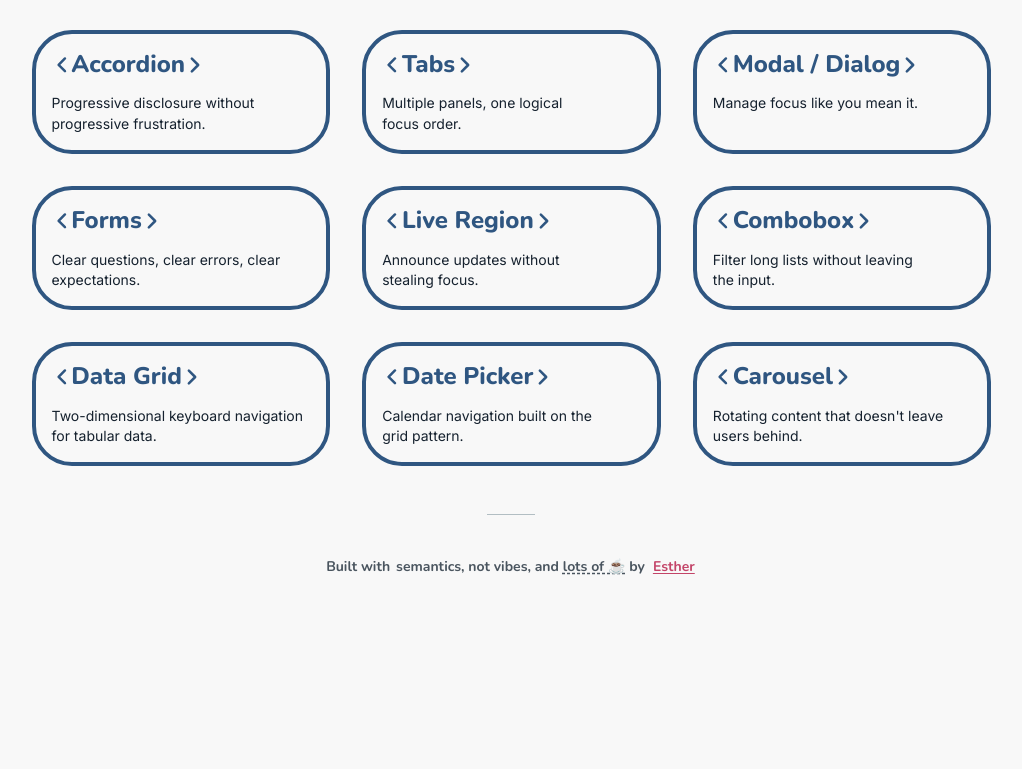
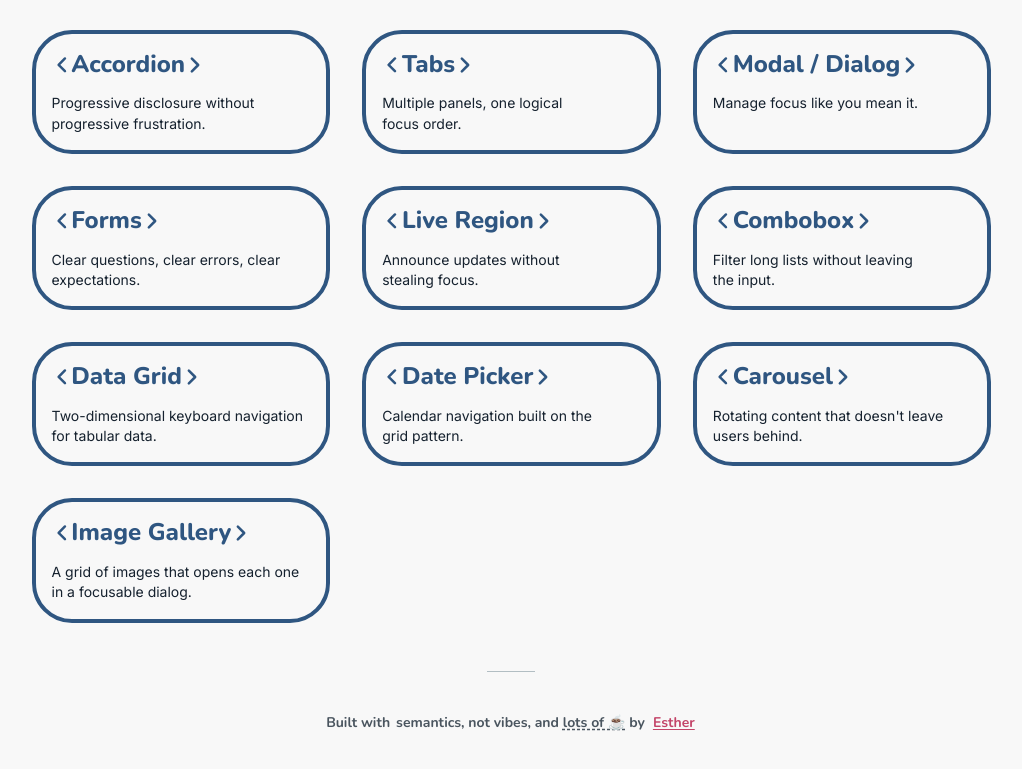
Before and after one commit to estherj-hsu/everyday-a11y, a React (Vite) app: page /patterns in a window 1280 px wide. Shown: the part 420-1189 px from the top of the page, without its empty margins (121-1143 px from the left). Before the commit the page ends 1061 px from the top, so only its background shows below. Built offline with nearby package versions, Linux system fonts and the light colour scheme; a web font is replaced by a local one.

Commit message:
feat: add image gallery card to patterns

```diff
--- a/src/pages/Patterns.tsx
+++ b/src/pages/Patterns.tsx
@@ -79,6 +79,12 @@ export default function Patterns() {
           </h2>
           <p className="text-small">Rotating content that doesn&apos;t leave users behind.</p>
         </div>
+        <div className="card">
+          <h2 className="h3">
+            <Link to="/patterns/image-gallery">Image Gallery</Link>
+          </h2>
+          <p className="text-small">A grid of images that opens each one in a focusable dialog.</p>
+        </div>
       </div>
     </div>
   )
```
